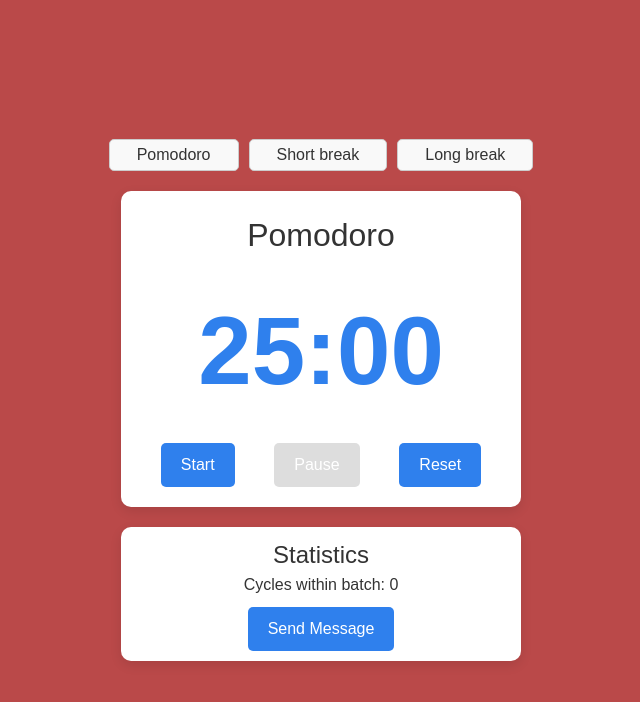
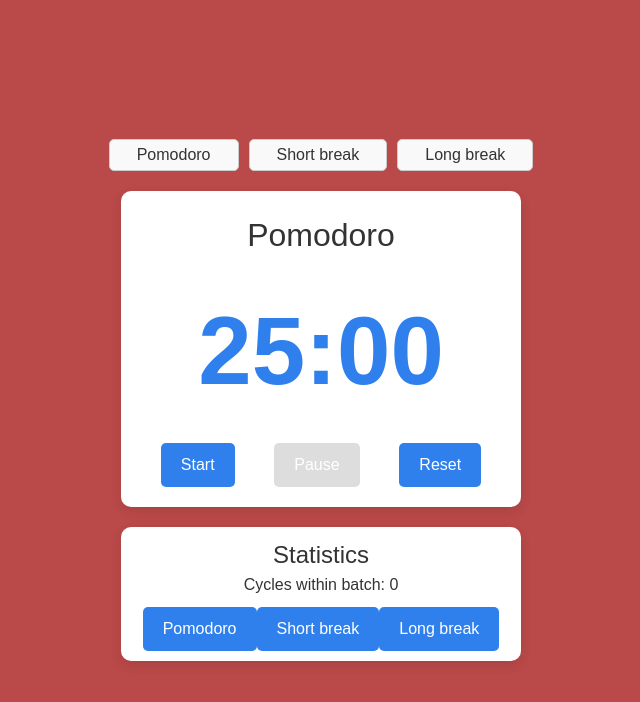
Before and after one commit to RJKRanathunga/Pomodoro-web, a Next.js app: page / in a window 1280 px wide. Shown: the top 702 px of the page, without its empty margins (319-959 px from the left). Built offline with nearby package versions, Linux system fonts and the light colour scheme.

Commit message:
Enhance messaging functionality: update token fetching, modify message structure, and add button options for Pomodoro and breaks

```diff
--- a/app/page.tsx
+++ b/app/page.tsx
@@ -2,17 +2,27 @@
 
 import { useState, useEffect } from "react";
 import "./styles.css";
+import { send } from "process";
 
+// Message the Android app
 async function fetchTokens(): Promise<string[]> {
   const response = await fetch('/api/saveToken', { method: 'GET' });
+  let tokens: string[] = [];
   if (!response.ok) {
-    throw new Error('Failed to fetch tokens');
+    // throw new Error('Failed to fetch tokens');
+    const storedTokens = localStorage.getItem('tokens');
+    if (storedTokens) {
+      tokens = JSON.parse(storedTokens);
+    } else {
+      throw new Error('Failed to fetch tokens');
+    }
+  } else {
+    tokens = await response.json();
   }
-  const tokens = await response.json();
   return tokens;
 }
 
-async function sendMessageToApp() {
+async function sendMessageToApp(data: { [key: string]: string }) {
   try {
     // Fetch the token from your Android app's API endpoint
     const tokens = await fetchTokens();
@@ -31,7 +41,7 @@ async function sendMessageToApp() {
       },
       body: JSON.stringify({
         token: token,
-        message: 'Hello from the website!',
+        data: data,
       }),
     });
 
@@ -49,6 +59,7 @@ async function sendMessageToApp() {
   }
 }
 
+// Main component
 export default function Home() {
   // Variables
   const [minutes, setMinutes] = useState(25); // Pomodoro session starts with 25 minutes
@@ -244,8 +255,14 @@ export default function Home() {
         <h2>Statistics</h2>
         <div className="statistics-box">
           <h3>Cycles within batch: {cycleWithinBatch}</h3>
-          <button className="button" onClick={sendMessageToApp}>
-            Send Message
+          <button className="button" onClick={()=>sendMessageToApp({ type: "Pomodoro" })}>
+            Pomodoro
+          </button>
+          <button className="button" onClick={()=>sendMessageToApp({ type: "Short break" })}>
+            Short break
+          </button>
+          <button className="button" onClick={()=>sendMessageToApp({ type: "Long break" })}>
+            Long break
           </button>
         </div>
       </div>
--- a/pages/api/saveToken.js
+++ b/pages/api/saveToken.js
@@ -14,6 +14,7 @@ export default async function handler(req, res) {
       if (!tokens.includes(token)) {
         tokens.push(token);
       }
+      localStorage.setItem('tokens', JSON.stringify(tokens));
 
       console.log('Current tokens:', tokens);
       return res.status(200).json({ message: 'Token saved successfully' });
@@ -28,13 +29,3 @@ export default async function handler(req, res) {
     res.status(405).end(`Method ${req.method} Not Allowed`);
   }
 }
-
-// // Add a GET method to retrieve all tokens
-// export async function getTokensHandler(req, res) {
-//   if (req.method === 'GET') {
-//     return res.status(200).json(tokens);
-//   } else {
-//     res.setHeader('Allow', ['GET']);
-//     res.status(405).end(`Method ${req.method} Not Allowed`);
-//   }
-// }
--- a/pages/api/sendMessage.ts
+++ b/pages/api/sendMessage.ts
@@ -18,11 +18,10 @@ if (!admin.apps.length) {
 }
 
 export default async function handler(req: NextApiRequest, res: NextApiResponse) {
-  console.log("'req.method', req.method");
   if (req.method === 'POST') {
-    const { token, message } = req.body;
+    const { token, data } = req.body;
 
-    if (!token || !message) {
+    if (!token || !data) {
       res.status(400).json({ success: false, error: 'Token and message are required' });
       return;
     }
@@ -30,10 +29,7 @@ export default async function handler(req: NextApiRequest, res: NextApiResponse)
     try {
       await admin.messaging().send({
         token,
-        notification: {
-          title: 'Message from Website',
-          body: message,
-        },
+        data:data
       });
       res.status(200).json({ success: true, message: 'Message sent!' });
     } catch (error) {
```
